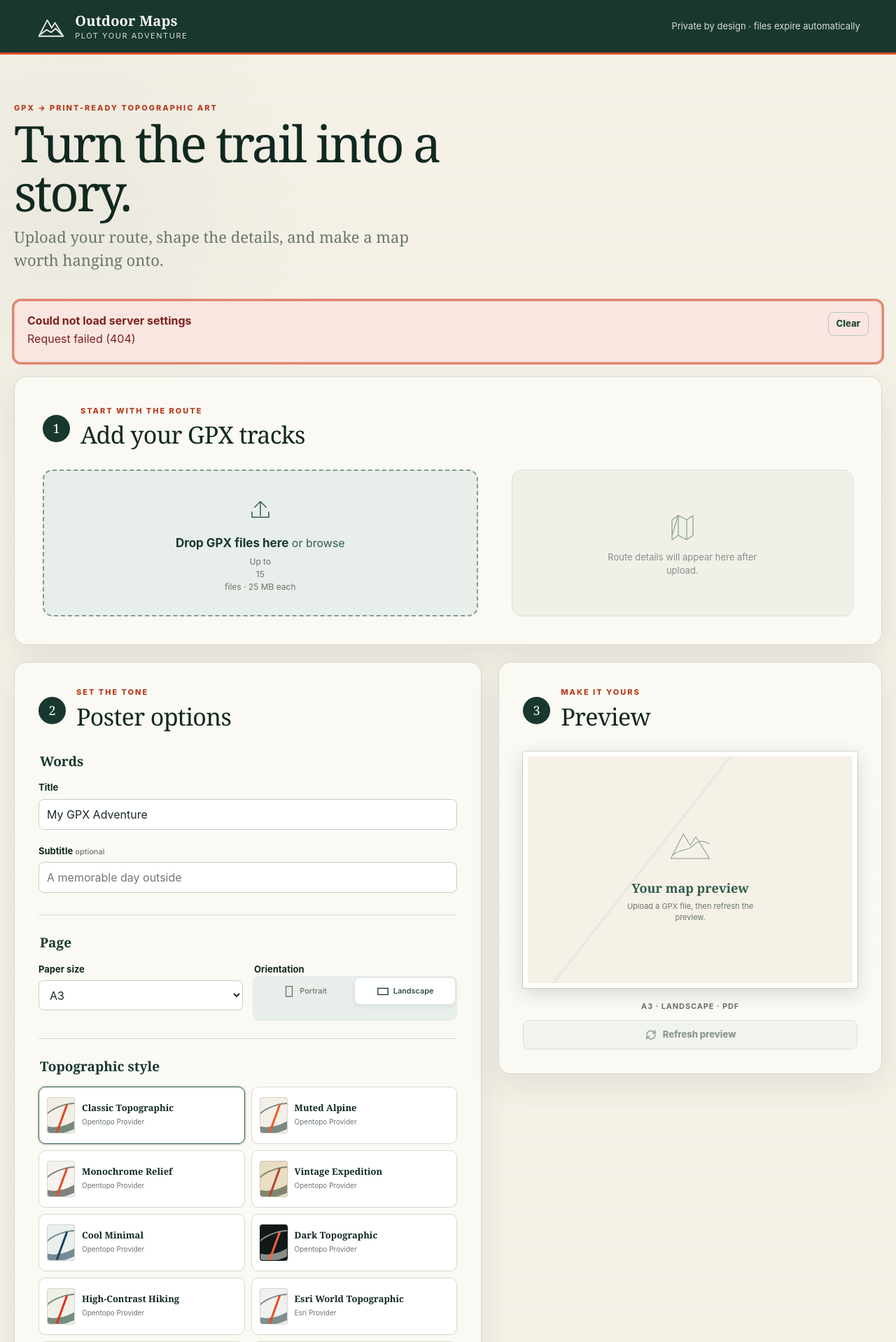
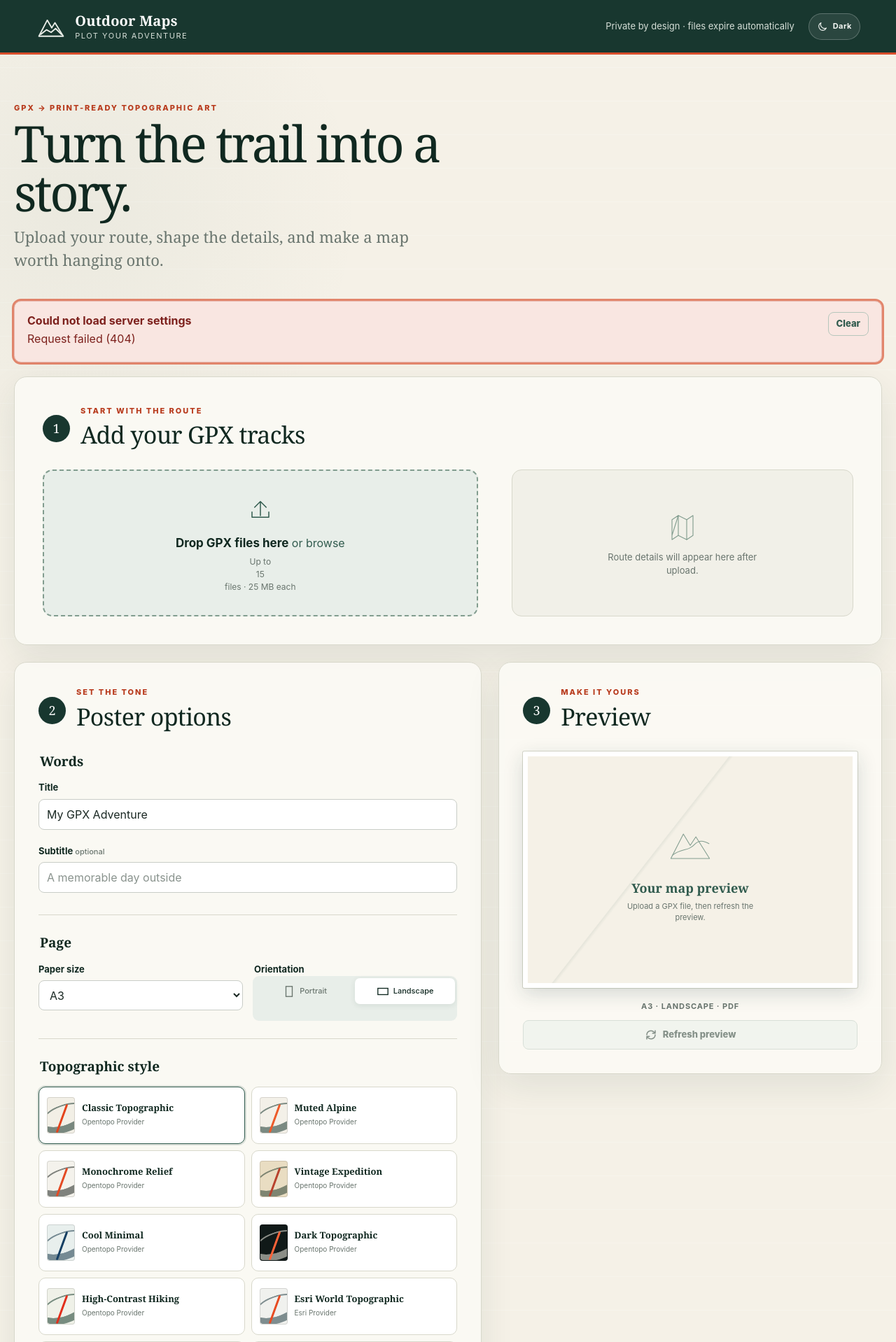
Before and after one commit to sarns/outdoor-maps-plot, a FastAPI app: page / in a window 1280 px wide. Shown: the top 1918 px of the page at 70% size. Run offline with FastAPI, Linux system fonts and the light colour scheme; parts of the project's set-up code (start-up, migrations or seed data) failed here and were passed over.

Commit message:
Implement dark theme support with theme toggle functionality and update styles

```diff
--- a/src/outdoor_maps_plot/web/static/app.css
+++ b/src/outdoor_maps_plot/web/static/app.css
@@ -17,10 +17,67 @@
   --success: #2d6a4f;
   --line: #d8d8cb;
   --shadow: 0 18px 50px rgb(24 55 47 / 9%);
+  --heading: #102820;
+  --interactive-text: #315b4e;
+  --header-background: #18372f;
+  --footer-background: #102820;
+  --surface-card: rgb(251 250 245 / 92%);
+  --surface-muted: #f1f0e8;
+  --surface-hover: #dce8df;
+  --surface-control: #fff;
+  --control-border: #c9cdc7;
+  --body-glow: rgb(49 91 78 / 5%);
+  --body-grid: rgb(255 255 255 / 20%);
+  --poster-detail: rgb(49 91 78 / 8%);
+  --poster-border: #fff;
+  --poster-shadow: 0 8px 28px rgb(24 55 47 / 17%), 0 0 0 1px var(--line);
+  --error-text: #7d211d;
+  --error-background: #f9e6e1;
+  --error-border: #e8bbb3;
+  --success-text: #194c36;
+  --success-background: #d6e9dc;
+  --progress-track: #ccd7cf;
   --radius: 18px;
   --radius-small: 10px;
   --sans: Inter, ui-sans-serif, -apple-system, BlinkMacSystemFont, "Segoe UI", sans-serif;
   --serif: Georgia, "Times New Roman", serif;
+}
+
+:root[data-theme="dark"] {
+  --sage-500: #80988e;
+  --sage-300: #40544c;
+  --sage-200: #c4d0c9;
+  --sage-100: #1c2b27;
+  --paper: #0d1714;
+  --paper-light: #17231f;
+  --ink: #e7ece8;
+  --muted: #a4b2ab;
+  --orange: #ef6944;
+  --orange-dark: #ff8b6b;
+  --danger: #ff9187;
+  --success: #49a978;
+  --line: #34463f;
+  --shadow: 0 18px 58px rgb(0 0 0 / 28%);
+  --heading: #f1f3ed;
+  --interactive-text: #b9d0c5;
+  --header-background: #0c2420;
+  --footer-background: #09120f;
+  --surface-card: rgb(20 31 28 / 94%);
+  --surface-muted: #182520;
+  --surface-hover: #243a33;
+  --surface-control: #101b18;
+  --control-border: #465b52;
+  --body-glow: rgb(71 123 102 / 13%);
+  --body-grid: rgb(190 218 205 / 3%);
+  --poster-detail: rgb(152 191 173 / 9%);
+  --poster-border: #31433b;
+  --poster-shadow: 0 12px 34px rgb(0 0 0 / 45%), 0 0 0 1px #53675e;
+  --error-text: #ffc2bc;
+  --error-background: #3b201d;
+  --error-border: #77443e;
+  --success-text: #bdebd0;
+  --success-background: #193f2d;
+  --progress-track: #344940;
 }
 
 * {
@@ -36,8 +93,8 @@
   margin: 0;
   color: var(--ink);
   background:
-    radial-gradient(circle at 8% 10%, rgb(49 91 78 / 5%), transparent 26rem),
-    linear-gradient(rgb(255 255 255 / 20%) 1px, transparent 1px),
+    radial-gradient(circle at 8% 10%, var(--body-glow), transparent 26rem),
+    linear-gradient(var(--body-grid) 1px, transparent 1px),
     var(--paper);
   background-size: auto, 100% 48px, auto;
   font-family: var(--sans);
@@ -155,6 +212,57 @@
   font-size: 13px;
 }
 
+.header-actions {
+  display: flex;
+  gap: 20px;
+  align-items: center;
+}
+
+.theme-toggle {
+  display: inline-flex;
+  min-height: 38px;
+  gap: 7px;
+  align-items: center;
+  padding: 7px 11px;
+  color: #f3f6f3;
+  background: rgb(255 255 255 / 8%);
+  border: 1px solid rgb(255 255 255 / 24%);
+  border-radius: 999px;
+  cursor: pointer;
+  font-size: 11px;
+  font-weight: 750;
+  letter-spacing: 0.04em;
+  transition: background 150ms ease, border-color 150ms ease, transform 150ms ease;
+}
+
+.theme-toggle:hover {
+  background: rgb(255 255 255 / 14%);
+  border-color: rgb(255 255 255 / 42%);
+  transform: translateY(-1px);
+}
+
+.theme-toggle__icon {
+  width: 16px;
+  height: 16px;
+  fill: none;
+  stroke: currentColor;
+  stroke-linecap: round;
+  stroke-linejoin: round;
+  stroke-width: 1.7;
+}
+
+.theme-toggle__icon--sun {
+  display: none;
+}
+
+:root[data-theme="dark"] .theme-toggle__icon--sun {
+  display: block;
+}
+
+:root[data-theme="dark"] .theme-toggle__icon--moon {
+  display: none;
+}
+
 .noscript {
   padding: 14px;
   margin: 0;
@@ -289,7 +397,7 @@
 }
 
 .drop-zone strong {
-  color: var(--forest-900);
+  color: var(--heading);
   font-size: 17px;
 }
 
@@ -302,8 +410,8 @@
 .route-summary {
   min-height: 210px;
   padding: 24px;
-  background: #f1f0e8;
-  border: 1px solid #e1e0d5;
+  background: var(--surface-muted);
+  border: 1px solid var(--line);
   border-radius: 14px;
 }
 
@@ -312,7 +420,7 @@
   min-height: 160px;
   place-content: center;
   place-items: center;
-  color: #859089;
+  color: var(--muted);
   text-align: center;
 }
 
@@ -505,7 +613,7 @@
   float: left;
   width: 100%;
   margin-bottom: 14px;
-  color: var(--forest-900);
+  color: var(--heading);
   font-family: var(--serif);
   font-size: 19px;
   font-weight: 700;
@@ -551,9 +659,18 @@
   min-height: 43px;
   padding: 9px 11px;
   color: var(--ink);
-  background: #fff;
-  border: 1px solid #c9cdc7;
+  background: var(--surface-control);
+  border: 1px solid var(--control-border);
   border-radius: 8px;
+}
+
+select {
+  color-scheme: inherit;
+}
+
+input::placeholder {
+  color: var(--muted);
+  opacity: 0.78;
 }
 
 input[type="text"]:hover,
@@ -969,7 +1086,7 @@
 }
 
 .button--quiet {
-  color: var(--forest-800);
+  color: var(--interactive-text);
   background: transparent;
   border-color: var(--sage-300);
 }
--- /dev/null
+++ b/src/outdoor_maps_plot/web/static/theme.js
@@ -0,0 +1,65 @@
+(() => {
+  "use strict";
+
+  const storageKey = "outdoor-maps-theme";
+  const root = document.documentElement;
+  const systemPreference = window.matchMedia("(prefers-color-scheme: dark)");
+
+  function storedTheme() {
+    try {
+      const value = window.localStorage.getItem(storageKey);
+      return value === "light" || value === "dark" ? value : null;
+    } catch {
+      return null;
+    }
+  }
+
+  function updateToggle(theme) {
+    const toggle = document.getElementById("theme-toggle");
+    if (!toggle) return;
+    const isDark = theme === "dark";
+    const nextTheme = isDark ? "light" : "dark";
+    toggle.setAttribute("aria-pressed", String(isDark));
+    toggle.setAttribute("aria-label", `Switch to ${nextTheme} theme`);
+    toggle.title = `Switch to ${nextTheme} theme`;
+    const label = toggle.querySelector(".theme-toggle__label");
+    if (label) label.textContent = isDark ? "Light" : "Dark";
+  }
+
+  function applyTheme(theme) {
+    root.dataset.theme = theme;
+    root.style.colorScheme = theme;
+    const themeColor = document.querySelector('meta[name="theme-color"]');
+    if (themeColor) themeColor.content = theme === "dark" ? "#0c2420" : "#18372f";
+    updateToggle(theme);
+  }
+
+  function saveTheme(theme) {
+    try {
+      window.localStorage.setItem(storageKey, theme);
+    } catch {
+      // Theme selection still works when storage is unavailable.
+    }
+  }
+
+  applyTheme(storedTheme() || (systemPreference.matches ? "dark" : "light"));
+
+  function bindThemeToggle() {
+    updateToggle(root.dataset.theme);
+    document.getElementById("theme-toggle")?.addEventListener("click", () => {
+      const theme = root.dataset.theme === "dark" ? "light" : "dark";
+      applyTheme(theme);
+      saveTheme(theme);
+    });
+  }
+
+  if (document.readyState === "loading") {
+    document.addEventListener("DOMContentLoaded", bindThemeToggle, { once: true });
+  } else {
+    bindThemeToggle();
+  }
+
+  systemPreference.addEventListener?.("change", (event) => {
+    if (!storedTheme()) applyTheme(event.matches ? "dark" : "light");
+  });
+})();
--- a/src/outdoor_maps_plot/web/templates/index.html
+++ b/src/outdoor_maps_plot/web/templates/index.html
@@ -3,10 +3,11 @@
   <head>
     <meta charset="utf-8">
     <meta name="viewport" content="width=device-width, initial-scale=1">
-    <meta name="color-scheme" content="light">
+    <meta name="color-scheme" content="light dark">
     <meta name="theme-color" content="#18372f">
     <meta name="csrf-token" content="{{ csrf_token | default('', true) }}">
     <title>Outdoor Maps Plot</title>
+    <script src="/static/theme.js"></script>
     <link rel="stylesheet" href="/static/app.css">
     <script src="/static/app.js" defer></script>
   </head>
@@ -24,7 +25,26 @@
           <small>Plot your adventure</small>
         </span>
       </a>
-      <p class="header-note">Private by design · files expire automatically</p>
+      <div class="header-actions">
+        <p class="header-note">Private by design · files expire automatically</p>
+        <button
+          class="theme-toggle"
+          id="theme-toggle"
+          type="button"
+          aria-label="Switch to dark theme"
+          aria-pressed="false"
+          title="Switch to dark theme"
+        >
+          <svg class="theme-toggle__icon theme-toggle__icon--sun" viewBox="0 0 24 24" aria-hidden="true">
+            <circle cx="12" cy="12" r="3.5"></circle>
+            <path d="M12 2v2M12 20v2M4.93 4.93l1.42 1.42M17.66 17.66l1.41 1.41M2 12h2M20 12h2M4.93 19.07l1.42-1.42M17.66 6.34l1.41-1.41"></path>
+          </svg>
+          <svg class="theme-toggle__icon theme-toggle__icon--moon" viewBox="0 0 24 24" aria-hidden="true">
+            <path d="M20.2 15.1A8.5 8.5 0 0 1 8.9 3.8 8.5 8.5 0 1 0 20.2 15.1Z"></path>
+          </svg>
+          <span class="theme-toggle__label">Dark</span>
+        </button>
+      </div>
     </header>
 
     <noscript>
```
Also changed, not shown: other parts of src/outdoor_maps_plot/web/static/app.css (+32 -32 lines), tests/ui/test_web_ui_assets.py (+14 -0 lines).
